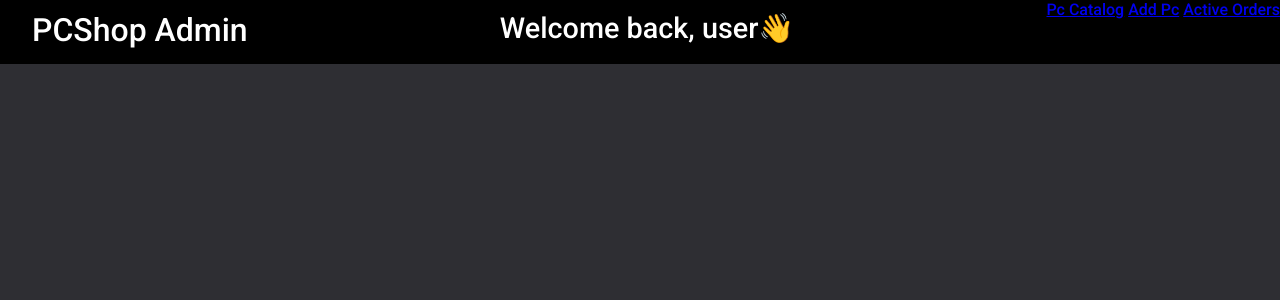
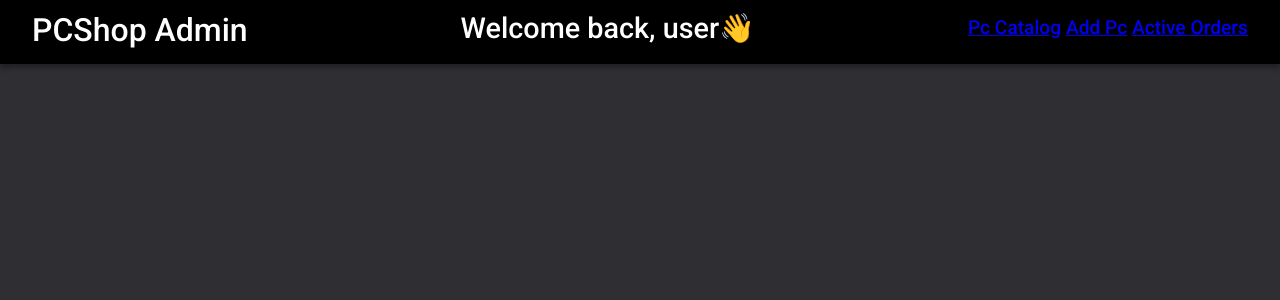
Before and after one commit to Ihor-Butenko/PCShop, a PHP site: page /admin/index.php in a window 1280 px wide. Shown: the top 300 px of the page. Run offline with PHP 8.4, Linux system fonts and the light colour scheme; some libraries are stand-ins or nearby versions.

Commit message:
feat || add css for links

```diff
--- a/admin/components/navbar/css/navbar.css
+++ b/admin/components/navbar/css/navbar.css
@@ -18,6 +18,7 @@ body{
     background-color: #000;
     display: flex;
     justify-content: space-between;
+    box-shadow: rgba(0, 0, 0, 0.16) 0px 3px 6px, rgba(0, 0, 0, 0.23) 0px 3px 6px;
 }
 
 .logo{
@@ -32,3 +33,10 @@ body{
     font-size: 1.2rem;
     margin-top: 0.7rem;
 }
+
+.link-container{
+    color: #fff;
+    font-size: 1.2rem;
+    margin-right: 2rem;
+    margin-top: 1rem;
+}
```
